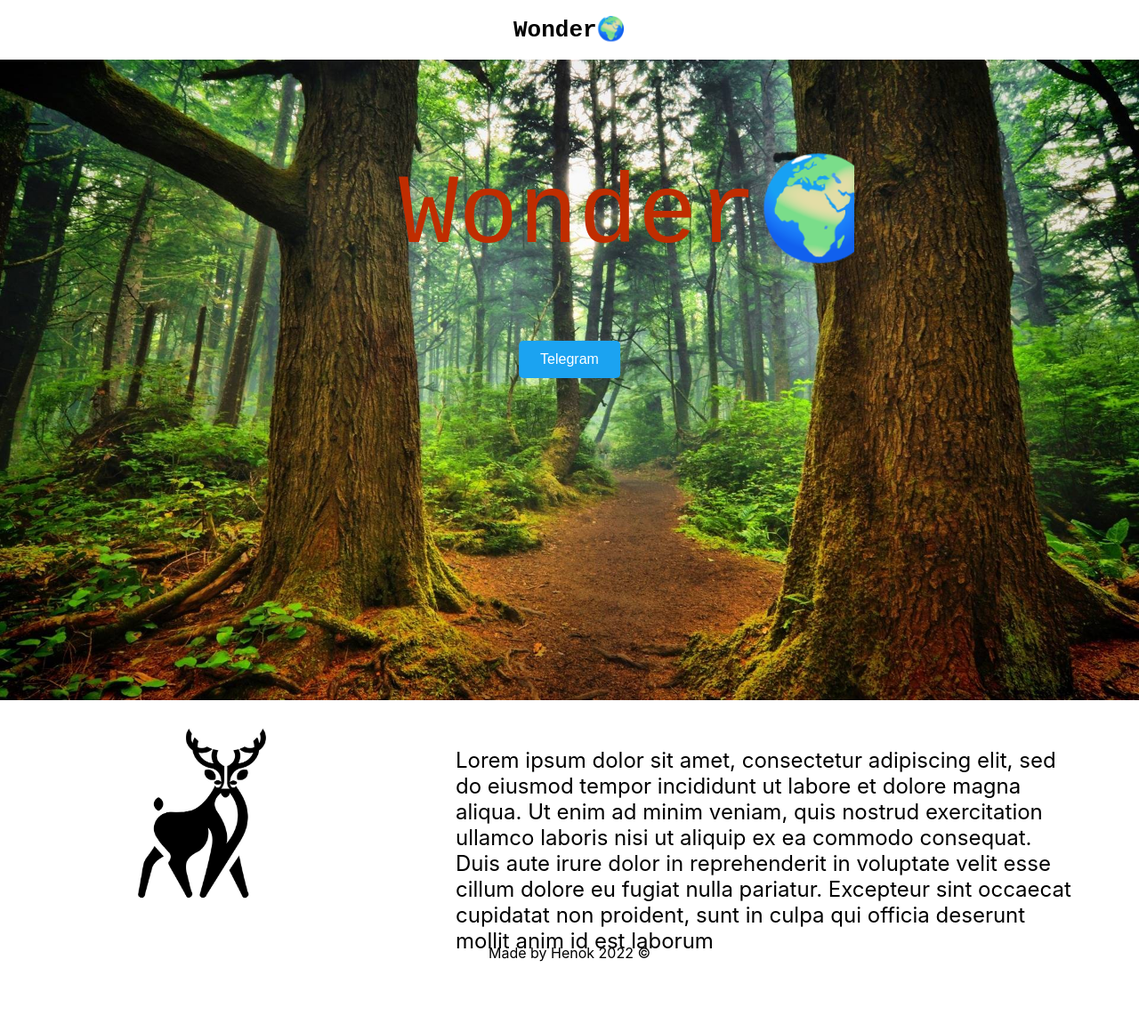
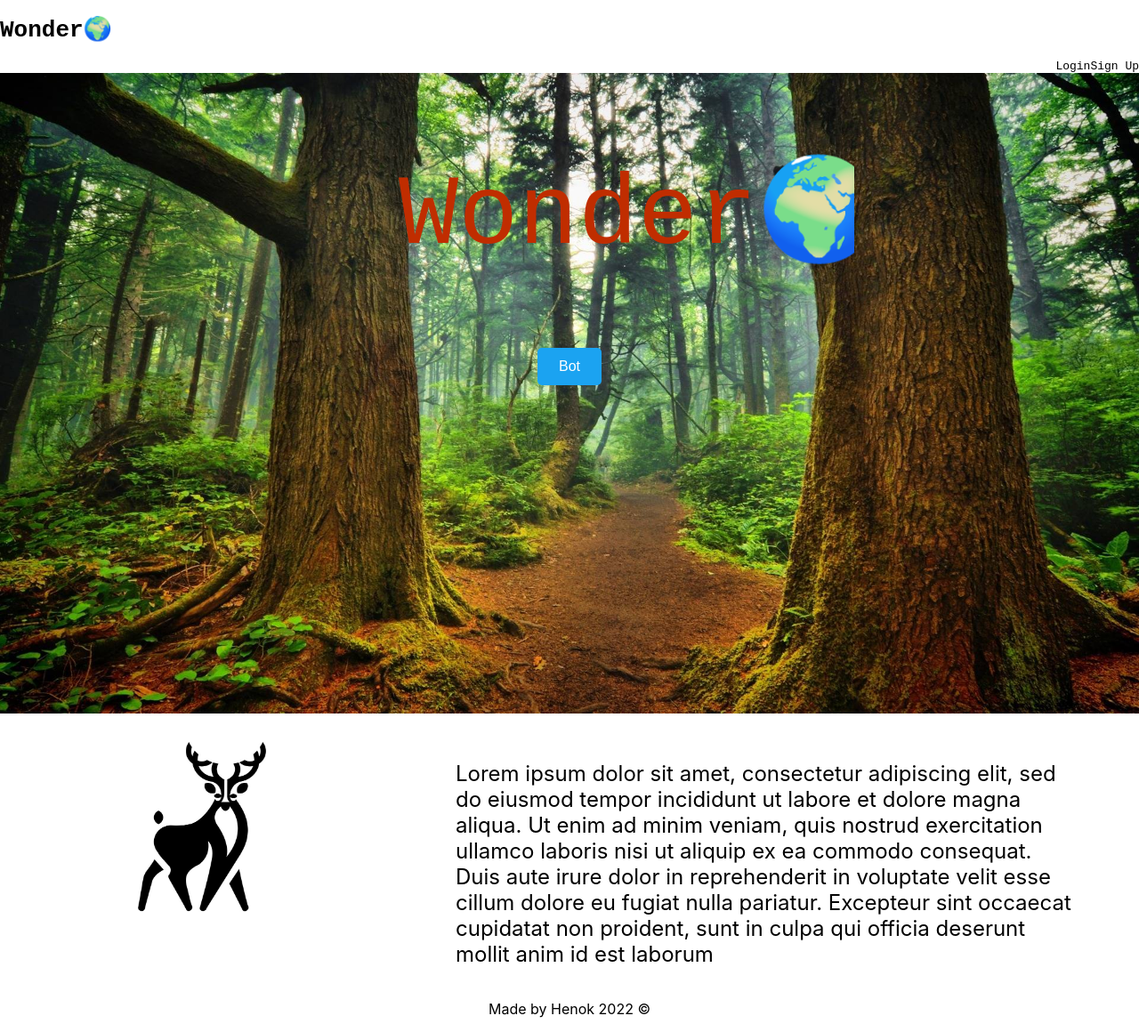
Before and after one commit to HenokB/Wonder, a Next.js app: page / in a window 1280 px wide. Shown: the whole page at 89% size. Before the commit the page ends 1097 px from the top, so only its background shows below. Built offline with nearby package versions, Linux system fonts and the light colour scheme.

Commit message:
some updates

```diff
--- a/components/Navbar.js
+++ b/components/Navbar.js
@@ -7,12 +7,20 @@ export const Navbar = () => {
   return (
     <div className={styles.container}>
     <h1>Wonder🌍</h1>
+    <div className={styles.navbar}>
+        <Link href="/">
+            <a>Login</a>
+        </Link>
+        <Link href="/">
+            <a>Sign Up</a>
+        </Link>
+    </div>
     <Image
         src={hero}
         alt="A random picture of a forest"
 
     />
-    <button className={styles.btn}>Telegram</button>
+    <button className={styles.btn}>Bot</button>
     {/* <h1  className={styles.h12}>Wonder</h1> */}
     <div className={styles.typewriter}>
         <p>Wonder🌍</p>
--- a/pages/index.js
+++ b/pages/index.js
@@ -10,7 +10,7 @@ const Home = () => {
     <div className='mainPage'>
       <Navbar/>
       <Animals />
-      <p>Made by Henok 2022 ©</p>
+      <p className={styles.footer}>Made by Henok 2022 ©</p>
     </div>
   )
 }
--- a/styles/Home.module.css
+++ b/styles/Home.module.css
@@ -44,6 +44,13 @@
   cursor: pointer;
   border-radius: 5px;
 }
+.container h1{
+  text-align: left;
+}
+.container .navbar{
+  text-align: right;
+}
+
 .container .h12{
   position: absolute;
   color: rgb(27, 163, 241);
@@ -57,13 +64,11 @@
   background-color: rgb(0, 83, 131);
 }
 
-/* Container needed to position the button. Adjust the width as needed */
 .animalPage {
   position: relative;
 
 }
 
-/* Make the image responsive */
 .animalPage img {
   width: 100%;
   height: auto;
@@ -79,7 +84,6 @@
   margin-right: 5%;
 }
 
-/* Style the button and place it in the middle of the container/image */
 .animalPage .btn {
   position: absolute;
   top: 50%;
@@ -99,37 +103,8 @@
   background-color: black;
 }
 
-/* .typewriter h1 {
-  font-family: monospace;
-  letter-spacing: .17em;
-  margin: 0 auto;
-  overflow: hidden;
-  white-space: nowrap;
-  border-right: .17em solid pink;
-  animation: typing 3.5s steps(30, end), blinking-cursor .5s step-end infinite;
-}
-
-@keyframes typing {
-  from {
-    width: 0
-  }
-  to {
-    width: 100%
-  }
-}
-
-@keyframes blinking-cursor {
-  from,
-  to {
-    border-color: transparent
-  }
-  50% {
-    border-color: pink;
-  }
-} */
 
 .typewriter p {
-  /* border-right: solid 3px rgba(0,255,0,.75); */
   white-space: nowrap;
   overflow: hidden;
   font-family: 'Source Code Pro', monospace;
@@ -140,22 +115,36 @@
   color: rgb(192, 45, 0);
 }
 
-/* Animation */
 .typewriter p {
   animation: animated-text 4s steps(29,end) 1s 1 normal both,
              animated-cursor 600ms steps(29,end) infinite;
 }
 
-/* text animation */
 
 @keyframes animated-text{
   from{width: 0;}
   to{width: 512px;}
 }
 
-/* cursor animations */
 
 @keyframes animated-cursor{
   from{border-right-color: rgba(0,255,0,.75);}
   to{border-right-color: transparent;}
 }
+
+.footer{
+  position: relative;
+  margin-top: 5%;
+}
+
+
+@media screen and (max-width: 500px) {
+  .typewriter p{
+      width: 100px;
+  }
+}
+@media screen and (max-width: 900px) {
+  .typewriter p{
+      width: 100px;
+  }
+}
```
